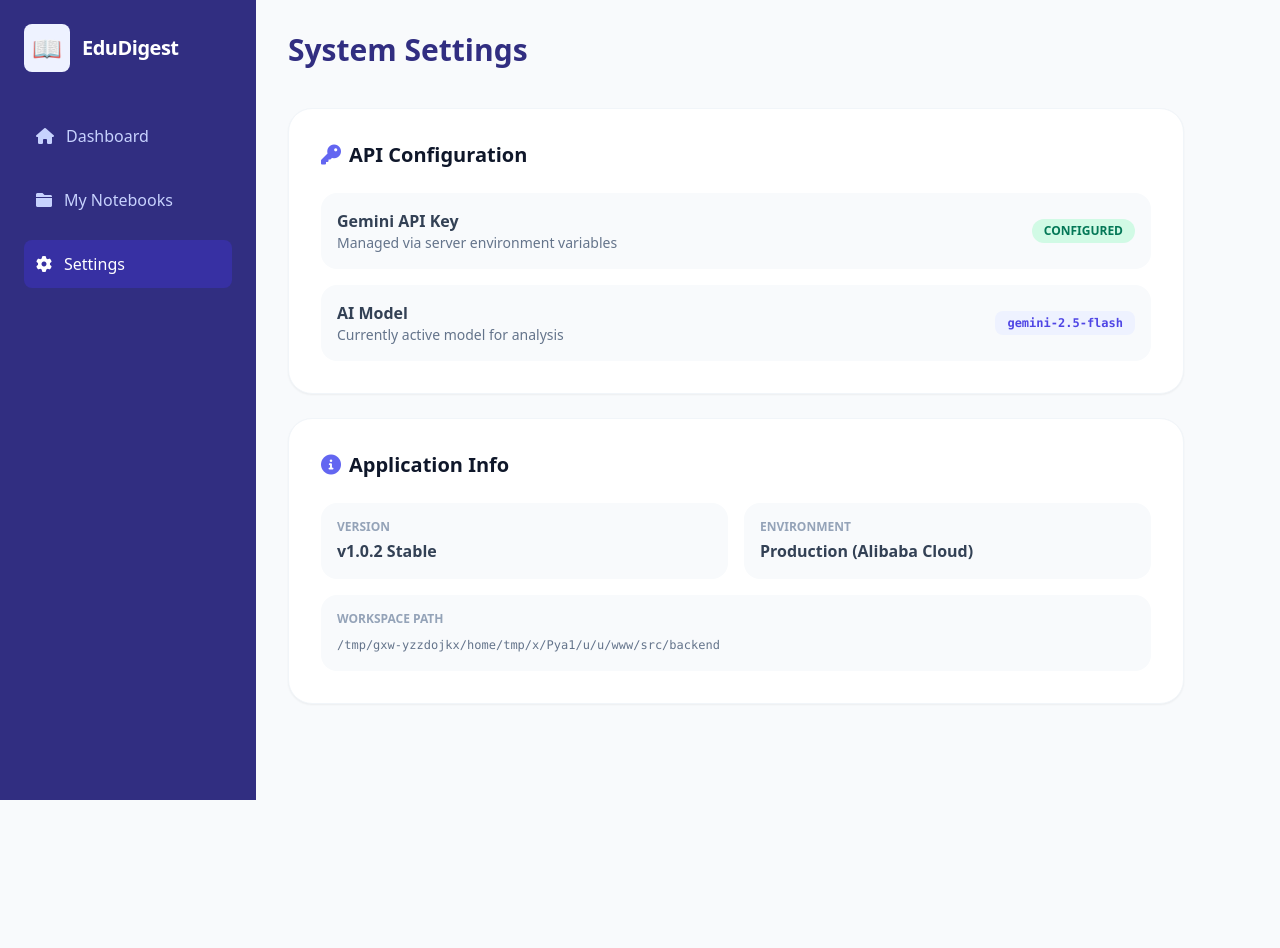
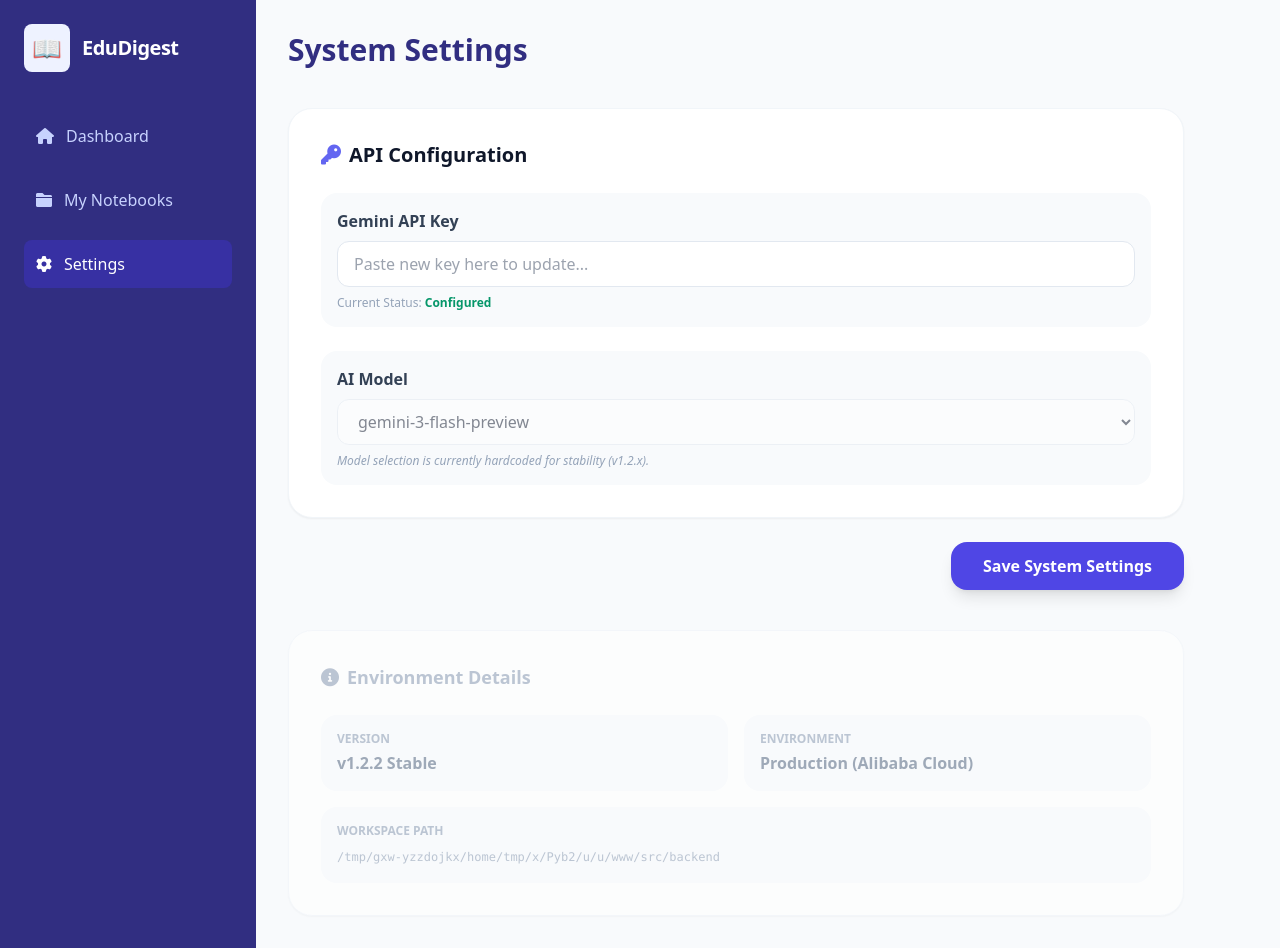
Before and after one commit to jimmily98/edudigest, a Flask app: page /settings in a window 1280 px wide. Before the commit the page ends 800 px from the top, so only its background shows below. Run offline with Flask 3, Linux system fonts and the light colour scheme; some libraries are stand-ins or nearby versions.

Commit message:
v1.3 - Professional Suite: CJK Font support for PDFs, Mermaid Mindmaps, Notebook Deletion, and Remote Settings management

````diff
--- a/src/backend/app.py
+++ b/src/backend/app.py
@@ -15,7 +15,7 @@ app.secret_key = "supersecretkey_edudigest_2026"
 
 UPLOAD_FOLDER = 'data/uploads'
 TRANSCRIPT_FOLDER = 'data/transcripts'
-ALLOWED_EXTENSIONS = {'mp4', 'mp3', 'pdf', 'txt', 'docx', 'csv'}
+ALLOWED_EXTENSIONS = {'mp4', 'mp3', 'pdf', 'txt', 'docx', 'csv', 'html'}
 
 app.config['UPLOAD_FOLDER'] = UPLOAD_FOLDER
 app.config['TRANSCRIPT_FOLDER'] = TRANSCRIPT_FOLDER
@@ -78,35 +78,45 @@ def upload_file():
     # Combined analysis using Gemini
     all_content = "\n\n".join(processed_contents)
     import google.generativeai as genai
+    api_key = os.getenv('GEMINI_API_KEY')
+    if api_key:
+        genai.configure(api_key=api_key)
+
     model = genai.GenerativeModel("gemini-3-flash-preview")
 
     lang_instruction = f"Please output the response in {language} language." if language != 'default' else "Please output the response in the same language as the first source file provided."
+
+    format_instruction = ""
+    if action == 'mindmap':
+        format_instruction = "IMPORTANT: Provide the mindmap in Mermaid.js syntax inside a ```mermaid code block. Focus on high-level relationships."
+    elif action == 'quiz':
+        format_instruction = "IMPORTANT: Provide a multiple-choice quiz with answers at the end."
+    elif action == 'flashcards':
+        format_instruction = "IMPORTANT: Provide information in Front/Back flashcard style."
 
     prompt = f"""
     The following is a collection of materials for the course "{notebook_name}".
     The user wants to: {action.upper()}.
 
     {lang_instruction}
+    {format_instruction}
 
     Please analyze ALL the sources provided below collectively.
     Synthesize the information into a unified response.
-    If there are conflicting points between sources, please note them.
 
     MATERIALS:
-    {all_content[:60000]} # Limit for Flash model token safety
+    {all_content[:60000]}
     """
 
     response = model.generate_content(prompt)
     analysis_text = response.text
 
     # Save unified PDF
-    # Sanitize notebook name for filename
     safe_nb_name = "".join([c for c in notebook_name if c.isalnum() or c in (' ', '_')]).strip().replace(' ', '_')
     pdf_filename = f"{safe_nb_name}_unified_summary.pdf"
     pdf_path = os.path.join(app.config['TRANSCRIPT_FOLDER'], pdf_filename)
     create_pdf(analysis_text, pdf_path, title=f"Unified Analysis: {notebook_name}")
 
-    # Step: Handle Specific Exports (like PPT)
     extra_download_url = None
     if action == 'ppt':
         ppt_filename = f"{safe_nb_name}_presentation.pptx"
@@ -124,30 +134,53 @@ def upload_file():
 
 @app.route('/download/<path:filename>')
 def download_file(filename):
-    # Use absolute path to avoid ambiguity
     abs_path = os.path.abspath(app.config['TRANSCRIPT_FOLDER'])
     return send_from_directory(abs_path, filename, as_attachment=True)
 
+@app.route('/delete/<path:filename>')
+def delete_notebook(filename):
+    try:
+        path = os.path.join(app.config['TRANSCRIPT_FOLDER'], filename)
+        if os.path.exists(path):
+            os.remove(path)
+            flash(f"Deleted {filename}")
+        else:
+            flash(f"File not found: {filename}")
+    except Exception as e:
+        flash(f"Error deleting file: {e}")
+    return redirect(url_for('my_notebooks'))
+
 @app.route('/notebooks')
 def my_notebooks():
-    # List all PDFs in transcript folder
     notebooks = []
     if os.path.exists(app.config['TRANSCRIPT_FOLDER']):
-        for file in os.listdir(app.config['TRANSCRIPT_FOLDER']):
-            if file.endswith('.pdf'):
+        files = sorted(os.listdir(app.config['TRANSCRIPT_FOLDER']), key=lambda x: os.path.getmtime(os.path.join(app.config['TRANSCRIPT_FOLDER'], x)), reverse=True)
+        for file in files:
+            if file.endswith('.pdf') or file.endswith('.pptx'):
                 notebooks.append({
-                    'name': file.replace('_unified_summary.pdf', '').replace('_', ' '),
+                    'name': file.split('_unified_summary')[0].split('_presentation')[0].replace('_', ' '),
                     'filename': file,
-                    'path': url_for('download_file', filename=file)
+                    'path': url_for('download_file', filename=file),
+                    'type': 'PDF' if file.endswith('.pdf') else 'PPT'
                 })
     return render_template('notebooks.html', notebooks=notebooks)
 
-@app.route('/settings')
+@app.route('/settings', methods=['GET', 'POST'])
 def settings():
-    # Simple settings page
+    if request.method == 'POST':
+        new_key = request.form.get('gemini_key')
+        if new_key:
+            env_path = '/home/admin/edudigest/.env'
+            with open(env_path, 'w') as f:
+                f.write(f"GEMINI_API_KEY={new_key}\n")
+            flash("Settings updated. Service will need to be restarted to apply.")
+
     env_vars = {
         'API_KEY_CONFIGURED': os.getenv('GEMINI_API_KEY') is not None,
-        'MODEL': "gemini-2.5-flash",
+        'MODEL': "gemini-3-flash-preview",
         'WORKSPACE': os.getcwd()
     }
     return render_template('settings.html', settings=env_vars)
+
+if __name__ == '__main__':
+    app.run(debug=True, port=5000)
--- a/src/backend/templates/settings.html
+++ b/src/backend/templates/settings.html
@@ -34,51 +34,69 @@
                 <h2 class="text-3xl font-bold text-indigo-900">System Settings</h2>
             </header>
 
-            <section class="max-w-4xl space-y-6">
+            {% with messages = get_flashed_messages() %}
+              {% if messages %}
+                {% for message in messages %}
+                  <div class="mb-6 p-4 bg-emerald-50 border-l-4 border-emerald-400 text-emerald-700 rounded-r-lg">
+                    {{ message }}
+                  </div>
+                {% endfor %}
+              {% endif %}
+            {% endwith %}
+
+            <form action="/settings" method="post" class="max-w-4xl space-y-6">
                 <!-- API Status -->
                 <div class="bg-white p-8 rounded-3xl border border-slate-100 shadow-sm">
                     <h3 class="text-xl font-bold mb-6 flex items-center gap-2">
                         <i class="fa-solid fa-key text-indigo-500"></i> API Configuration
                     </h3>
-                    <div class="space-y-4">
-                        <div class="flex justify-between items-center p-4 bg-slate-50 rounded-2xl">
-                            <div>
-                                <p class="font-bold text-slate-700">Gemini API Key</p>
-                                <p class="text-sm text-slate-500">Managed via server environment variables</p>
-                            </div>
-                            {% if settings.API_KEY_CONFIGURED %}
-                            <span class="bg-emerald-100 text-emerald-700 px-3 py-1 rounded-full text-xs font-bold">CONFIGURED</span>
-                            {% else %}
-                            <span class="bg-rose-100 text-rose-700 px-3 py-1 rounded-full text-xs font-bold">MISSING</span>
-                            {% endif %}
+                    <div class="space-y-6">
+                        <div class="p-4 bg-slate-50 rounded-2xl">
+                            <label class="block font-bold text-slate-700 mb-2">Gemini API Key</label>
+                            <input type="password" name="gemini_key" class="w-full px-4 py-2.5 rounded-xl border border-slate-200 focus:ring-2 focus:ring-indigo-500 focus:border-transparent outline-none" placeholder="Paste new key here to update...">
+                            <p class="text-xs text-slate-400 mt-2">Current Status:
+                                {% if settings.API_KEY_CONFIGURED %}
+                                <span class="text-emerald-600 font-bold">Configured</span>
+                                {% else %}
+                                <span class="text-rose-600 font-bold">Missing</span>
+                                {% endif %}
+                            </p>
                         </div>
-                        <div class="flex justify-between items-center p-4 bg-slate-50 rounded-2xl">
-                            <div>
-                                <p class="font-bold text-slate-700">AI Model</p>
-                                <p class="text-sm text-slate-500">Currently active model for analysis</p>
-                            </div>
-                            <code class="bg-indigo-50 text-indigo-600 px-3 py-1 rounded-lg text-xs font-bold">{{ settings.MODEL }}</code>
+                        <div class="p-4 bg-slate-50 rounded-2xl">
+                            <label class="block font-bold text-slate-700 mb-2">AI Model</label>
+                            <select name="ai_model" disabled class="w-full px-4 py-2.5 rounded-xl border border-slate-200 bg-white opacity-50 cursor-not-allowed">
+                                <option>{{ settings.MODEL }}</option>
+                            </select>
+                            <p class="text-xs text-slate-400 mt-2 italic">Model selection is currently hardcoded for stability (v1.2.x).</p>
                         </div>
                     </div>
                 </div>
 
+                <div class="flex justify-end">
+                    <button type="submit" class="bg-indigo-600 text-white px-8 py-3 rounded-2xl font-bold shadow-lg hover:bg-indigo-700 transition">
+                        Save System Settings
+                    </button>
+                </div>
+            </form>
+
+            <section class="max-w-4xl mt-10">
                 <!-- App Info -->
-                <div class="bg-white p-8 rounded-3xl border border-slate-100 shadow-sm">
-                    <h3 class="text-xl font-bold mb-6 flex items-center gap-2">
-                        <i class="fa-solid fa-circle-info text-indigo-500"></i> Application Info
+                <div class="bg-white p-8 rounded-3xl border border-slate-100 shadow-sm opacity-60">
+                    <h3 class="text-lg font-bold mb-6 flex items-center gap-2 text-slate-400">
+                        <i class="fa-solid fa-circle-info"></i> Environment Details
                     </h3>
                     <div class="grid grid-cols-2 gap-4">
                         <div class="p-4 bg-slate-50 rounded-2xl">
                             <p class="text-xs text-slate-400 font-bold uppercase mb-1">Version</p>
-                            <p class="font-bold text-slate-700">v1.0.2 Stable</p>
+                            <p class="font-bold text-slate-500">v1.2.2 Stable</p>
                         </div>
                         <div class="p-4 bg-slate-50 rounded-2xl">
                             <p class="text-xs text-slate-400 font-bold uppercase mb-1">Environment</p>
-                            <p class="font-bold text-slate-700">Production (Alibaba Cloud)</p>
+                            <p class="font-bold text-slate-500">Production (Alibaba Cloud)</p>
                         </div>
                         <div class="col-span-2 p-4 bg-slate-50 rounded-2xl">
                             <p class="text-xs text-slate-400 font-bold uppercase mb-1">Workspace Path</p>
-                            <code class="text-xs text-slate-500">{{ settings.WORKSPACE }}</code>
+                            <code class="text-xs text-slate-400">{{ settings.WORKSPACE }}</code>
                         </div>
                     </div>
                 </div>
````
Also changed, not shown: src/backend/templates/notebooks.html (+18 -5 lines), src/backend/templates/result.html (+25 -6 lines), src/utils/pdf_generator.py (+20 -17 lines), src/backend/static/fonts/DejaVuSans.ttf (added), 1 other file.
